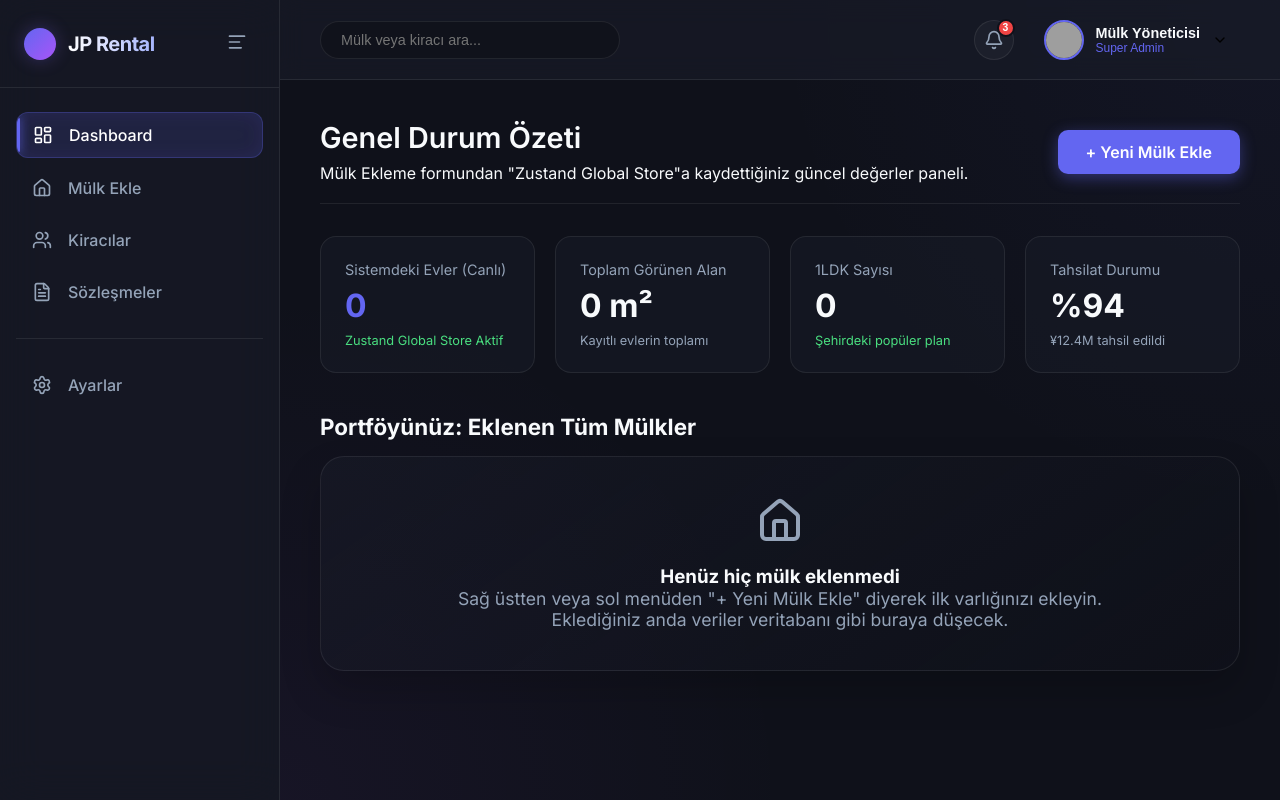
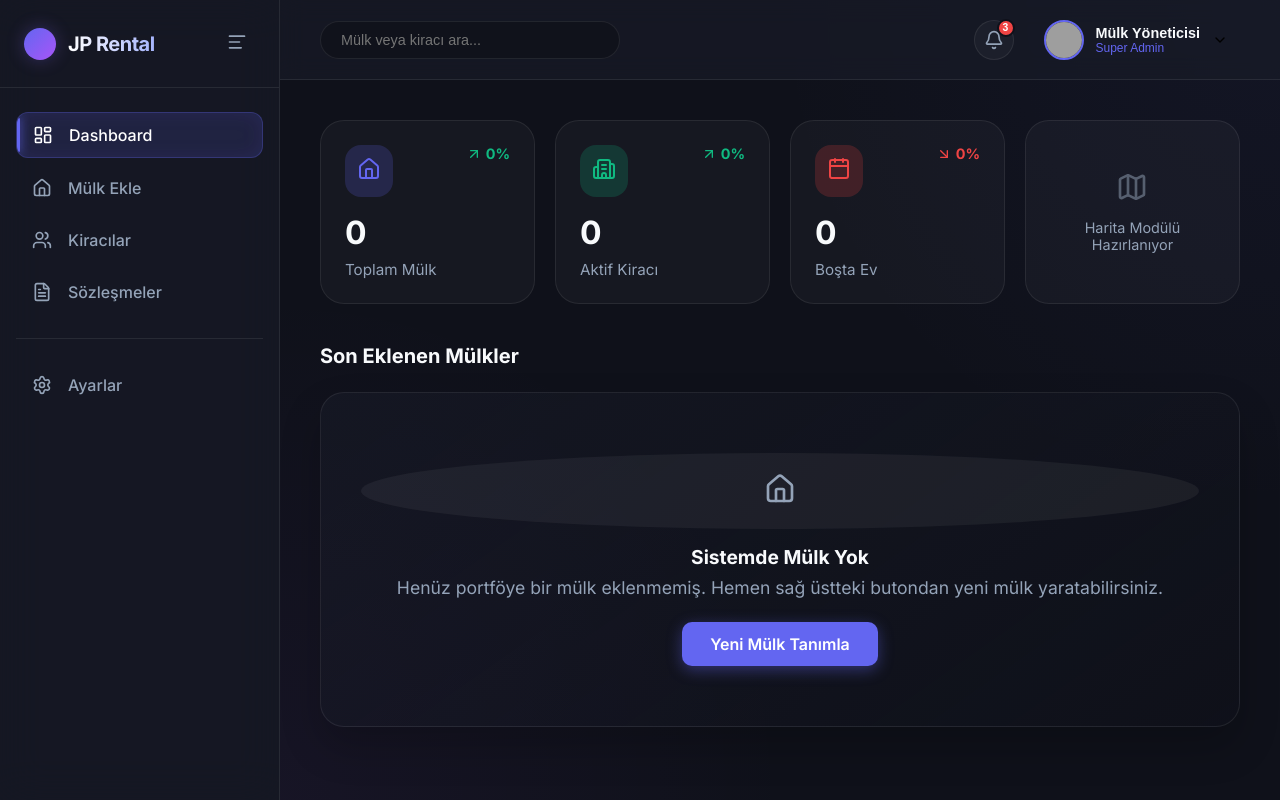
Before and after one commit to Ayrkl/JP-rental-project, a React (Vite) app: page /admin in a window 1280 px wide. Built offline with nearby package versions, Linux system fonts and the light colour scheme; grey boxes are pictures that could not be loaded.

Commit message:
feat: implement admin dashboard layout and property management form components

```diff
--- a/src/App.tsx
+++ b/src/App.tsx
@@ -1,14 +1,14 @@
 import { Routes, Route, Navigate } from 'react-router-dom';
 import { AdminLayout } from './components/admin/AdminLayout';
 import { PropertyForm } from './components/admin/PropertyForm';
-import { DashboardPage } from './pages/admin/DashboardPage';
+import { Dashboard } from './components/admin/Dashboard';
 
 function App() {
   return (
     <Routes>
       <Route path="/" element={<Navigate to="/admin" replace />} />
       <Route path="/admin" element={<AdminLayout />}>
-        <Route index element={<DashboardPage />} />
+        <Route index element={<Dashboard />} />
         <Route path="properties/new" element={<PropertyForm />} />
         <Route path="properties/edit/:id" element={<PropertyForm />} />
       </Route>
--- a/src/components/admin/AdminLayout.tsx
+++ b/src/components/admin/AdminLayout.tsx
@@ -1,4 +1,4 @@
-import React, { useState } from 'react';
+import { useState } from 'react';
 import * as DropdownMenu from '@radix-ui/react-dropdown-menu';
 import * as ScrollArea from '@radix-ui/react-scroll-area';
 import { LayoutDashboard, Home, Users, FileText, Settings, Bell, ChevronDown, AlignLeft } from 'lucide-react';
--- a/src/pages/admin/DashboardPage.tsx
+++ b/src/components/admin/Dashboard.tsx
@@ -1,71 +1,78 @@
-import React, { useState } from 'react';
+import { useState } from 'react';
 import { ArrowUpRight, ArrowDownRight, Map, Home, Building2, Calendar, MapPin, Pencil, X } from 'lucide-react';
 import { Link } from 'react-router-dom';
 import * as Dialog from '@radix-ui/react-dialog';
 import { usePropertyStore } from '../../store/usePropertyStore';
-import { PropertyForm } from '../../components/admin/PropertyForm';
+import { PropertyForm } from './PropertyForm';
 
-export const DashboardPage = () => {
-    // Zustand'dan global verilerimizi Canlı Dinliyoruz
+export const Dashboard = () => {
     const properties = usePropertyStore(state => state.properties);
     const [selectedPropertyId, setSelectedPropertyId] = useState<string | null>(null);
 
     return (
         <div className="fade-in">
-            <div className="form-header" style={{ display: 'flex', justifyContent: 'space-between', alignItems: 'center' }}>
-                <div>
-                    <h2>Genel Durum Özeti</h2>
-                    <p>Mülk Ekleme formundan "Zustand Global Store"a kaydettiğiniz güncel değerler paneli.</p>
-                </div>
-                <Link to="/admin/properties/new" className="btn-save" style={{ textDecoration: 'none' }}>
-                    + Yeni Mülk Ekle
-                </Link>
-            </div>
-
-            {/* Dinamik İlk Satır Skorları */}
-            <div style={{ display: 'grid', gridTemplateColumns: 'repeat(4, 1fr)', gap: '20px', marginBottom: '32px' }}>
-                <div style={{ padding: '24px', background: 'rgba(25,28,41,0.5)', borderRadius: '16px', border: '1px solid var(--border-glass)' }}>
-                    <p style={{ color: 'var(--text-muted)', marginBottom: '8px', fontSize: '0.9rem' }}>Sistemdeki Evler (Canlı)</p>
-                    <h3 style={{ fontSize: '2rem', margin: '0 0 8px 0', color: 'var(--accent-primary)' }}>{properties.length}</h3>
-                    <p style={{ color: '#4ade80', fontSize: '0.8rem', display: 'flex', alignItems: 'center' }}>
-                        Zustand Global Store Aktif
-                    </p>
+            <div style={{ display: 'grid', gridTemplateColumns: 'repeat(4, 1fr)', gap: '20px', marginBottom: '40px' }}>
+                <div style={{ background: 'rgba(255, 255, 255, 0.03)', padding: '24px', borderRadius: '24px', border: '1px solid var(--border-glass)' }}>
+                    <div style={{ display: 'flex', justifyContent: 'space-between', alignItems: 'flex-start', marginBottom: '16px' }}>
+                        <div style={{ background: 'rgba(99, 102, 241, 0.2)', padding: '12px', borderRadius: '16px', color: 'var(--accent-primary)' }}>
+                            <Home size={24} />
+                        </div>
+                        <span style={{ display: 'flex', alignItems: 'center', gap: '4px', color: '#10b981', fontSize: '0.9rem', fontWeight: 'bold' }}>
+                            <ArrowUpRight size={16} /> 0%
+                        </span>
+                    </div>
+                    <h3 style={{ fontSize: '2rem', margin: '0 0 8px 0', color: 'var(--text-main)' }}>{properties.length}</h3>
+                    <p style={{ color: 'var(--text-muted)', margin: 0, fontSize: '0.95rem' }}>Toplam Mülk</p>
                 </div>
 
-                <div style={{ padding: '24px', background: 'rgba(25,28,41,0.5)', borderRadius: '16px', border: '1px solid var(--border-glass)' }}>
-                    <p style={{ color: 'var(--text-muted)', marginBottom: '8px', fontSize: '0.9rem' }}>Toplam Görünen Alan</p>
-                    <h3 style={{ fontSize: '2rem', margin: '0 0 8px 0' }}>{properties.reduce((acc, p) => acc + p.area, 0)} m²</h3>
-                    <p style={{ color: 'var(--text-muted)', fontSize: '0.8rem', display: 'flex', alignItems: 'center' }}>
-                        Kayıtlı evlerin toplamı
-                    </p>
+                <div style={{ background: 'rgba(255, 255, 255, 0.03)', padding: '24px', borderRadius: '24px', border: '1px solid var(--border-glass)' }}>
+                    <div style={{ display: 'flex', justifyContent: 'space-between', alignItems: 'flex-start', marginBottom: '16px' }}>
+                        <div style={{ background: 'rgba(16, 185, 129, 0.2)', padding: '12px', borderRadius: '16px', color: '#10b981' }}>
+                            <Building2 size={24} />
+                        </div>
+                        <span style={{ display: 'flex', alignItems: 'center', gap: '4px', color: '#10b981', fontSize: '0.9rem', fontWeight: 'bold' }}>
+                            <ArrowUpRight size={16} /> 0%
+                        </span>
+                    </div>
+                    <h3 style={{ fontSize: '2rem', margin: '0 0 8px 0', color: 'var(--text-main)' }}>0</h3>
+                    <p style={{ color: 'var(--text-muted)', margin: 0, fontSize: '0.95rem' }}>Aktif Kiracı</p>
                 </div>
 
-                <div style={{ padding: '24px', background: 'rgba(25,28,41,0.5)', borderRadius: '16px', border: '1px solid var(--border-glass)' }}>
-                    <p style={{ color: 'var(--text-muted)', marginBottom: '8px', fontSize: '0.9rem' }}>1LDK Sayısı</p>
-                    <h3 style={{ fontSize: '2rem', margin: '0 0 8px 0' }}>{properties.filter(p => p.roomType === '1LDK').length}</h3>
-                    <p style={{ color: '#4ade80', fontSize: '0.8rem', display: 'flex', alignItems: 'center' }}>
-                        Şehirdeki popüler plan
-                    </p>
+                <div style={{ background: 'rgba(255, 255, 255, 0.03)', padding: '24px', borderRadius: '24px', border: '1px solid var(--border-glass)' }}>
+                    <div style={{ display: 'flex', justifyContent: 'space-between', alignItems: 'flex-start', marginBottom: '16px' }}>
+                        <div style={{ background: 'rgba(239, 68, 68, 0.2)', padding: '12px', borderRadius: '16px', color: '#ef4444' }}>
+                            <Calendar size={24} />
+                        </div>
+                        <span style={{ display: 'flex', alignItems: 'center', gap: '4px', color: '#ef4444', fontSize: '0.9rem', fontWeight: 'bold' }}>
+                            <ArrowDownRight size={16} /> 0%
+                        </span>
+                    </div>
+                    <h3 style={{ fontSize: '2rem', margin: '0 0 8px 0', color: 'var(--text-main)' }}>0</h3>
+                    <p style={{ color: 'var(--text-muted)', margin: 0, fontSize: '0.95rem' }}>Boşta Ev</p>
                 </div>
 
-                <div style={{ padding: '24px', background: 'rgba(25,28,41,0.5)', borderRadius: '16px', border: '1px solid var(--border-glass)' }}>
-                    <p style={{ color: 'var(--text-muted)', marginBottom: '8px', fontSize: '0.9rem' }}>Tahsilat Durumu</p>
-                    <h3 style={{ fontSize: '2rem', margin: '0 0 8px 0' }}>%94</h3>
-                    <p style={{ color: 'var(--text-muted)', fontSize: '0.8rem', display: 'flex', alignItems: 'center' }}>
-                        ¥12.4M tahsil edildi
-                    </p>
+                <div style={{ background: 'rgba(255, 255, 255, 0.03)', padding: '24px', borderRadius: '24px', border: '1px solid var(--border-glass)', display: 'flex', alignItems: 'center', justifyContent: 'center', minHeight: '160px' }}>
+                    <div style={{ textAlign: 'center', color: 'var(--text-muted)' }}>
+                        <Map size={32} style={{ margin: '0 auto 12px' }} opacity={0.5} />
+                        <p style={{ fontSize: '0.9rem', margin: 0 }}>Harita Modülü<br/>Hazırlanıyor</p>
+                    </div>
                 </div>
             </div>
 
-            {/* FRONTEND VERİLERİNİN DÖKÜLECEĞİ DİNAMİK ALAN */}
-            <div style={{ marginTop: '40px' }}>
-                 <h3 style={{ marginBottom: '16px', fontSize: '1.4rem' }}>Portföyünüz: Eklenen Tüm Mülkler</h3>
-
+            <div>
+                 <h2 style={{ fontSize: '1.25rem', marginBottom: '24px', display: 'flex', alignItems: 'center', gap: '10px' }}>
+                     Son Eklenen Mülkler
+                 </h2>
                  {properties.length === 0 ? (
-                     <div className="empty-state-glass" style={{ padding: '40px' }}>
-                        <Home size={48} style={{ color: 'var(--text-muted)', marginBottom: '16px' }} />
-                        <h3>Henüz hiç mülk eklenmedi</h3>
-                        <p>Sağ üstten veya sol menüden "+ Yeni Mülk Ekle" diyerek ilk varlığınızı ekleyin.<br/>Eklediğiniz anda veriler veritabanı gibi buraya düşecek.</p>
+                     <div className="empty-state-glass">
+                         <div style={{ background: 'rgba(255,255,255,0.05)', padding: '20px', borderRadius: '50%', marginBottom: '16px' }}>
+                             <Home size={32} color="var(--text-muted)" />
+                         </div>
+                         <h3 style={{ fontSize: '1.2rem', margin: '0 0 8px 0' }}>Sistemde Mülk Yok</h3>
+                         <p style={{ color: 'var(--text-muted)', marginBottom: '24px' }}>Henüz portföye bir mülk eklenmemiş. Hemen sağ üstteki butondan yeni mülk yaratabilirsiniz.</p>
+                         <Link to="/admin/properties/new" className="btn-save" style={{ textDecoration: 'none', display: 'inline-block' }}>
+                             Yeni Mülk Tanımla
+                         </Link>
                      </div>
                  ) : (
                      <div style={{ display: 'grid', gridTemplateColumns: 'repeat(2, 1fr)', gap: '16px' }}>
@@ -76,9 +83,7 @@ export const DashboardPage = () => {
                                style={{ background: 'rgba(255,255,255,0.03)', padding: '24px', borderRadius: '16px', border: '1px solid var(--border-glass)', display: 'flex', justifyContent: 'space-between', alignItems: 'flex-start', gap: '16px', cursor: 'pointer' }}
                                onClick={() => setSelectedPropertyId(p.id)}
                              >
-
                                  <div style={{ display: 'flex', gap: '16px', flex: 1 }}>
-                                     {/* Fotoğraf Thumbnail (Küçük Resim) Alanı */}
                                      {p.images && p.images.length > 0 ? (
                                         <div style={{ width: '80px', height: '80px', borderRadius: '12px', overflow: 'hidden', flexShrink: 0, border: '1px solid rgba(255,255,255,0.1)' }}>
                                             <img src={p.images[0]} alt="Property" style={{ width: '100%', height: '100%', objectFit: 'cover' }} />
@@ -117,7 +122,6 @@ export const DashboardPage = () => {
                  )}
             </div>
 
-            {/* RADIX MODAL (POPUP) DÜZENLEME EKRANI */}
             <Dialog.Root open={!!selectedPropertyId} onOpenChange={(open) => !open && setSelectedPropertyId(null)}>
                 <Dialog.Portal>
                     <Dialog.Overlay className="dialog-overlay" />
@@ -125,7 +129,6 @@ export const DashboardPage = () => {
                         <Dialog.Close asChild>
                             <button className="dialog-close" aria-label="Kapat"><X size={18} /></button>
                         </Dialog.Close>
-                        {/* Popup içerisinde Düzenleme Formu Çağırılır */}
                         <PropertyForm propertyId={selectedPropertyId || undefined} onComplete={() => setSelectedPropertyId(null)} />
                     </Dialog.Content>
                 </Dialog.Portal>
--- a/src/components/admin/PropertyForm.tsx
+++ b/src/components/admin/PropertyForm.tsx
@@ -1,7 +1,7 @@
-import React, { useState, useEffect, useMemo } from 'react';
-import { Ruler, Calendar, ShieldCheck, MapPin, CheckCircle2, UploadCloud, Layout, Trash2, Home } from 'lucide-react';
+import { useState, useEffect, useMemo } from 'react';
+import { Ruler, Calendar, ShieldCheck, MapPin, CheckCircle2, UploadCloud, Layout, Trash2 } from 'lucide-react';
 import * as Switch from '@radix-ui/react-switch';
-import { usePropertyStore, InventoryItem } from '../../store/usePropertyStore';
+import { usePropertyStore, type InventoryItem } from '../../store/usePropertyStore';
 import { useNavigate, useParams } from 'react-router-dom';
 
 export const PropertyForm = ({ propertyId, onComplete }: { propertyId?: string; onComplete?: () => void }) => {
```
